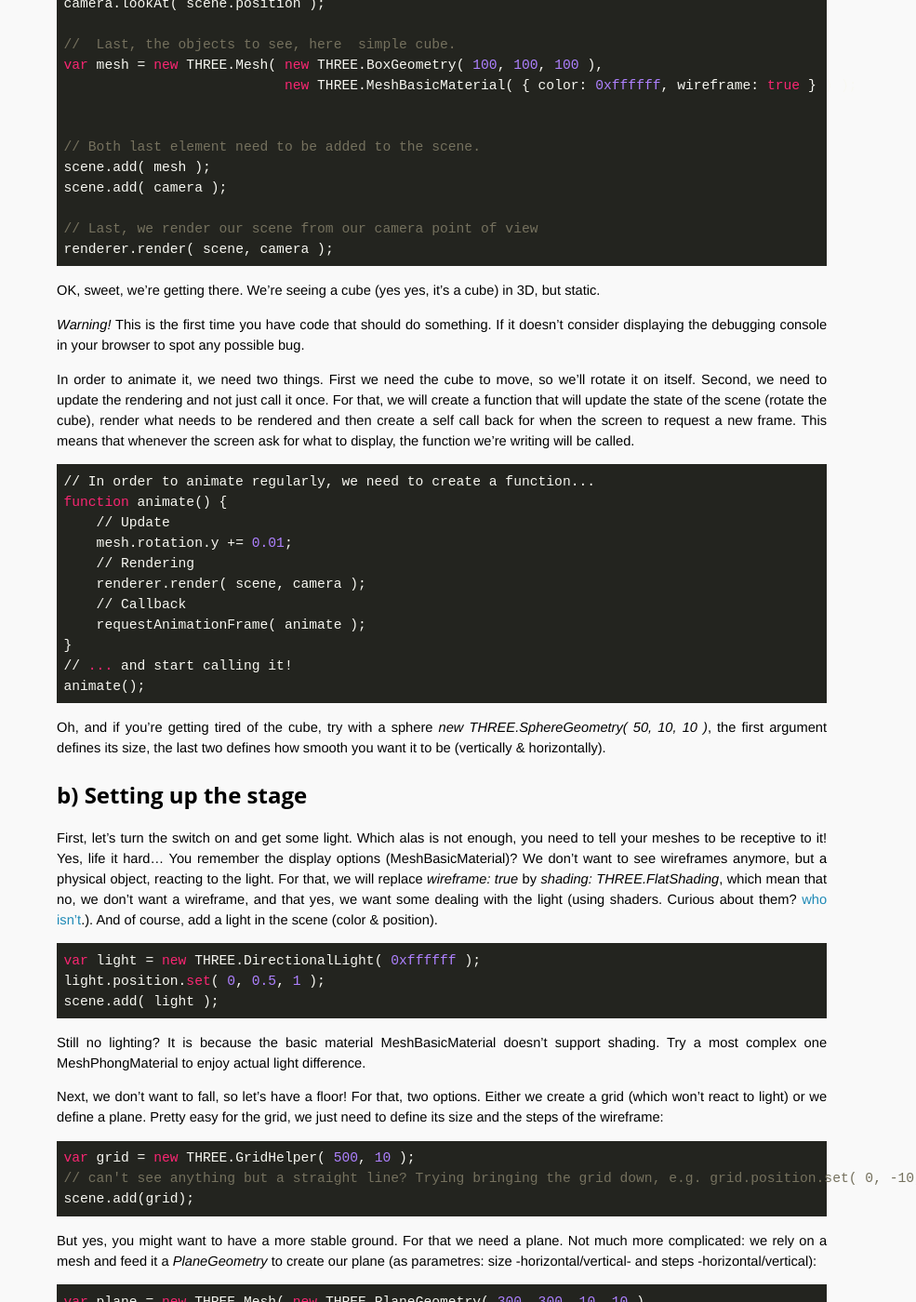
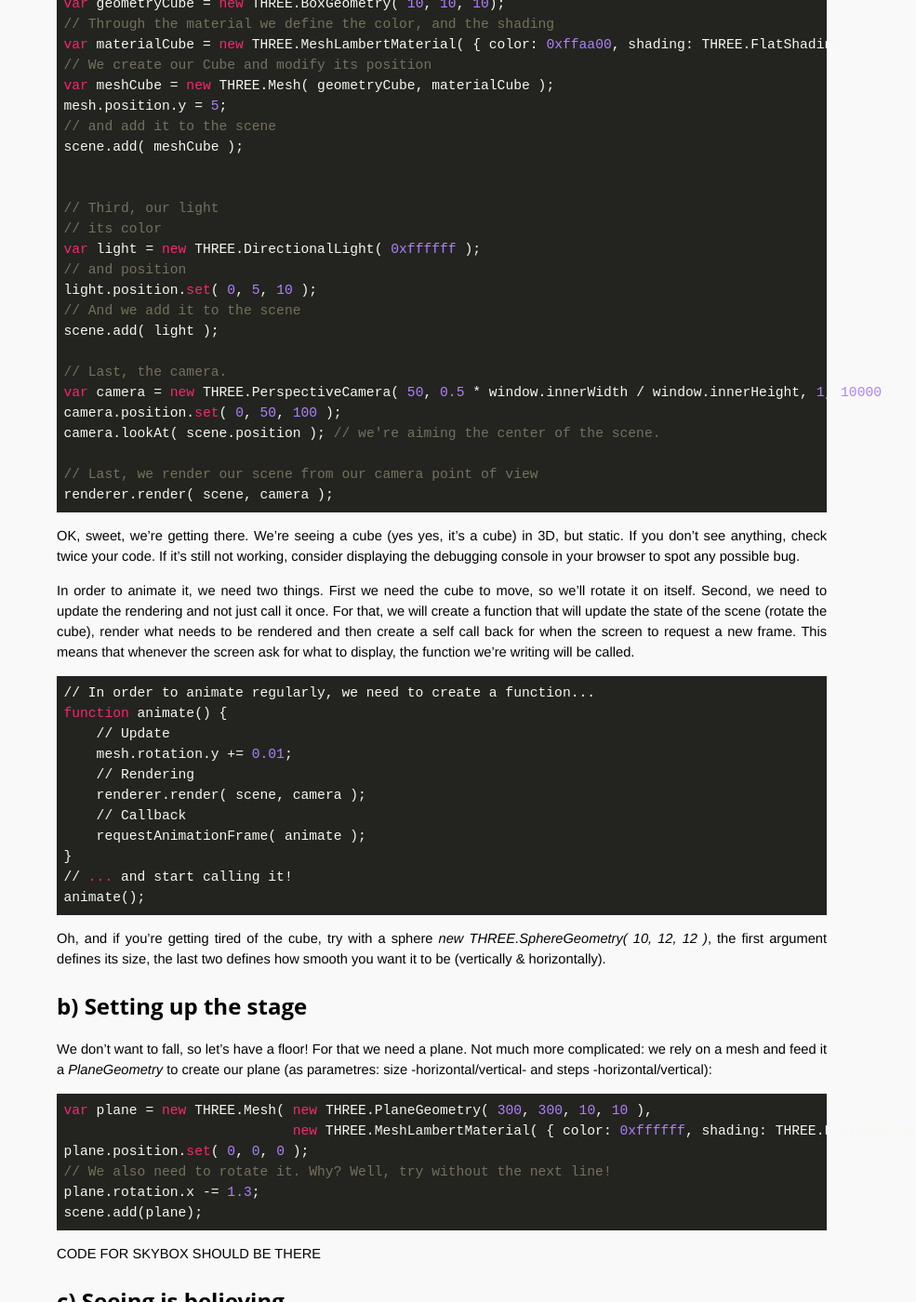
Before and after one commit to OpenTechSchool-Brussels/webVR-for-3D-graphics-and-music, a Jekyll site: the page built from your-3D-scene.markdown, in a window 1280 px wide and 1400 px high, scrolled down 2188 px. Shown: the whole window at 93% size, without its empty margins (295-1280 px from the left). Built offline with Jekyll 4.4.1, drawn with Linux system fonts in a browser that asks for light colours; Markdown is read by kramdown in place of the engine named in the settings; some of the changed text lies outside the part shown.

Commit message:
Update your-3D-scene.markdown

````diff
--- a/your-3D-scene.markdown
+++ b/your-3D-scene.markdown
@@ -51,7 +51,8 @@ document.body.appendChild(renderer.domElement);
 
 Hmmm a blank screen... That's a start I guess.
 
-Let's introduce the three main players now: what you will see (the cube), what will allow us to see it (the light) and who will see it (you, the camera). All three inhabit a scene, which need also to be created. To create a cube, we actually create a mesh and feed it with the structure of a cube (a box of same width, height and depth), as well as display options (its color and if it's filled or just wires). For the camera, we define where we look from (where we are) and where we look at (our focus). And a bunch of other stuff that defines the perspective (the four classics: the field of view -FOV-, its aspect, how near & how far we can see).
+Let's introduce the three main players now: what you will see (the cube), what will allow us to see it (the light) and who will see it (you, the camera). All three inhabit a scene, which need also to be created. To create a cube, we create a mesh and feed it with a geomety (the shape, its size) and a material (its color and how it is displayed, using shaders. using shaders. Curious about them? [who isn't.](https://en.wikipedia.org/wiki/Shader)). To create a light we define its color. For the camera, we need to define the perspective through 4 values: the field of view -FOV-, its aspect, how near & how far we can see. You can refere to the picture below to get a sense of them.
+Last, we define the position of each those elements, and add the notion of where we're looking at for the camera.
 
 <img src="https://mdn.mozillademos.org/files/11091/FOVrelatedProperties.png" width="100%">
 
@@ -61,27 +62,36 @@ Now let's see how that works with code:
 // First, creating the scene.
 var scene = new THREE.Scene();
 
-// Then, the camera.
-var camera = new THREE.PerspectiveCamera( 50, 0.5 * window.innerWidth / window.innerHeight, 1, 10000);
-    camera.position.set( 0, 0, 500 );
-camera.lookAt( scene.position );
-
-//  Last, the objects to see, here  simple cube.
-var mesh = new THREE.Mesh( new THREE.BoxGeometry( 100, 100, 100 ),
-                           new THREE.MeshBasicMaterial( { color: 0xffffff, wireframe: true } ) );
+//  Second, our cube.
+// Through the geometry we define the size of the box along all three axises
+var geometryCube = new THREE.BoxGeometry( 10, 10, 10);
+// Through the material we define the color, and the shading
+var materialCube = new THREE.MeshLambertMaterial( { color: 0xffaa00, shading: THREE.FlatShading } )
+// We create our Cube and modify its position
+var meshCube = new THREE.Mesh( geometryCube, materialCube );
+mesh.position.y = 5;
+// and add it to the scene
+scene.add( meshCube );
 
 
-// Both last element need to be added to the scene.
-scene.add( mesh );
-scene.add( camera );
+// Third, our light
+// its color
+var light = new THREE.DirectionalLight( 0xffffff );
+// and position
+light.position.set( 0, 5, 10 );
+// And we add it to the scene
+scene.add( light );
+
+// Last, the camera.
+var camera = new THREE.PerspectiveCamera( 50, 0.5 * window.innerWidth / window.innerHeight, 1, 10000);
+camera.position.set( 0, 50, 100 );
+camera.lookAt( scene.position ); // we're aiming the center of the scene.
 
 // Last, we render our scene from our camera point of view
 renderer.render( scene, camera );
 ```
 
-OK, sweet, we're getting there. We're seeing a cube (yes yes, it's a cube) in 3D, but static.
-
-*Warning!* This is the first time you have code that should do something. If it doesn't consider displaying the debugging console in your browser to spot any possible bug.
+OK, sweet, we're getting there. We're seeing a cube (yes yes, it's a cube) in 3D, but static. If you don't see anything, check twice your code. If it's still not working, consider displaying the debugging console in your browser to spot any possible bug.
 
 In order to animate it, we need two things. First we need the cube to move, so we'll rotate it on itself. Second, we need to update the rendering and not just call it once. For that, we will create a function that will update the state of the scene (rotate the cube), render what needs to be rendered and then create a self call back for when the screen to request a new frame. This means that whenever the screen ask for what to display, the function we're writing will be called.
 
@@ -100,28 +110,10 @@ function animate() {
 animate();
 ```
 
-Oh, and if you're getting tired of the cube, try with a sphere *new THREE.SphereGeometry( 50, 10, 10 )*, the first argument defines its size, the last two defines how smooth you want it to be (vertically & horizontally).
+Oh, and if you're getting tired of the cube, try with a sphere *new THREE.SphereGeometry( 10, 12, 12 )*, the first argument defines its size, the last two defines how smooth you want it to be (vertically & horizontally).
 
 ## b) Setting up the stage
-First, let's turn the switch on and get some light. Which alas is not enough, you need to tell your meshes to be receptive to it! Yes, life it hard... You remember the display options (MeshBasicMaterial)? We don't want to see wireframes anymore, but a physical object, reacting to the light. For that, we will replace *wireframe: true* by *shading: THREE.FlatShading*, which mean that no, we don't want a wireframe, and that yes, we want some dealing with the light (using shaders. Curious about them? [who isn't](https://en.wikipedia.org/wiki/Shader).). And of course, add a light in the scene (color & position).
-
-```javascript
-var light = new THREE.DirectionalLight( 0xffffff );
-light.position.set( 0, 0.5, 1 );
-scene.add( light );
-```
-
-Still no lighting? It is because the basic material MeshBasicMaterial doesn't support shading. Try a most complex one MeshPhongMaterial to enjoy actual light difference.
-
-Next, we don't want to fall, so let's have a floor! For that, two options. Either we create a grid (which won't react to light) or we define a plane. Pretty easy for the grid, we just need to define its size and the steps of the wireframe:
-
-```javascript
-var grid = new THREE.GridHelper( 500, 10 );
-// can't see anything but a straight line? Trying bringing the grid down, e.g. grid.position.set( 0, -10, 0 );
-scene.add(grid);
-```
-
-But yes, you might want to have a more stable ground. For that we need a plane. Not much more complicated: we rely on a mesh and feed it a *PlaneGeometry* to create our plane (as parametres: size -horizontal/vertical- and steps -horizontal/vertical):
+We don't want to fall, so let's have a floor! For that we need a plane. Not much more complicated: we rely on a mesh and feed it a *PlaneGeometry* to create our plane (as parametres: size -horizontal/vertical- and steps -horizontal/vertical):
 
 ```javascript
 var plane = new THREE.Mesh( new THREE.PlaneGeometry( 300, 300, 10, 10 ),
@@ -132,7 +124,7 @@ plane.rotation.x -= 1.3;
 scene.add(plane);
 ```
 
-Ok so... that is not very pretty and you are not even convinced the light makes a difference? Just comment it out and see what happens. Rotate the plane around, shift it down, etc. Again it is your world you have to make it the way YOU want it to be!
+CODE FOR SKYBOX SHOULD BE THERE
 
 ## c) Seeing is believing
 It's pretty hard to have a strong definition of VR. What one can still agree on is that bare 3D on a screen does not really feel as reality. Virtual reality is all about immersion. For now, we'll try to better it through graphics alone. Movies theater relies on bigger screen to get a better immersion for a lot of people. On our end, we just need to feed one person so ... we'll use smaller screen and feed graphics straight to our user eyes (not as creepy as it sounds!). This way, all our user will be able to see is our world and our world alone. Way more immersive.
````
